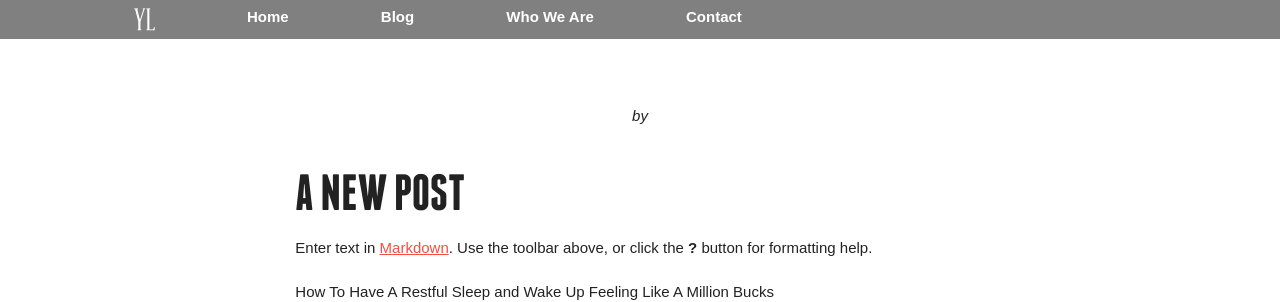
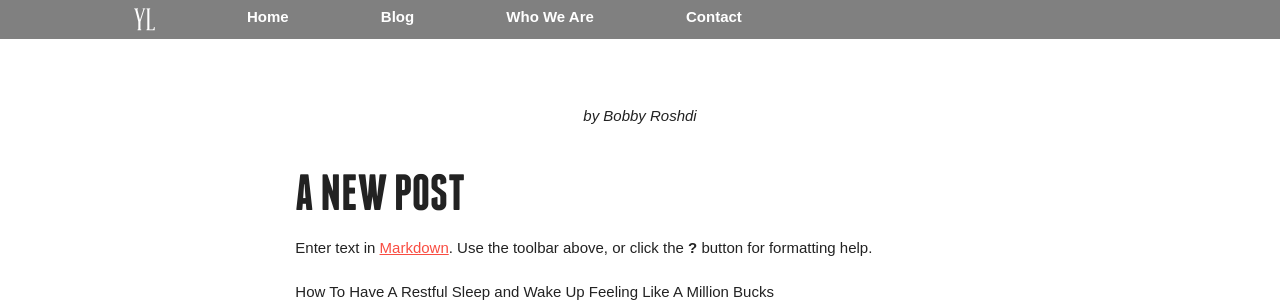
Before and after one commit to yourlegacy/yourlegacy, a Jekyll site: the page built from _posts/2014-03-31-your-filename.md, in a window 1280 px wide and 900 px high. Shown: the part 203-505 px from the top of the window. Built offline with Jekyll 4.4.1, drawn with Linux system fonts in a browser that asks for light colours; nearby versions of some CDN libraries; some web fonts are replaced; comment, search, counter and statistics services are not loaded.

Commit message:
Created 2014-03-31-your-filename.md

```diff
--- a/_posts/2014-03-31-your-filename.md
+++ b/_posts/2014-03-31-your-filename.md
@@ -3,6 +3,7 @@ layout: blog
 published: true
 category: blog
 title: ""
+author: Bobby Roshdi
 ---
 
 ## A New Post
```
